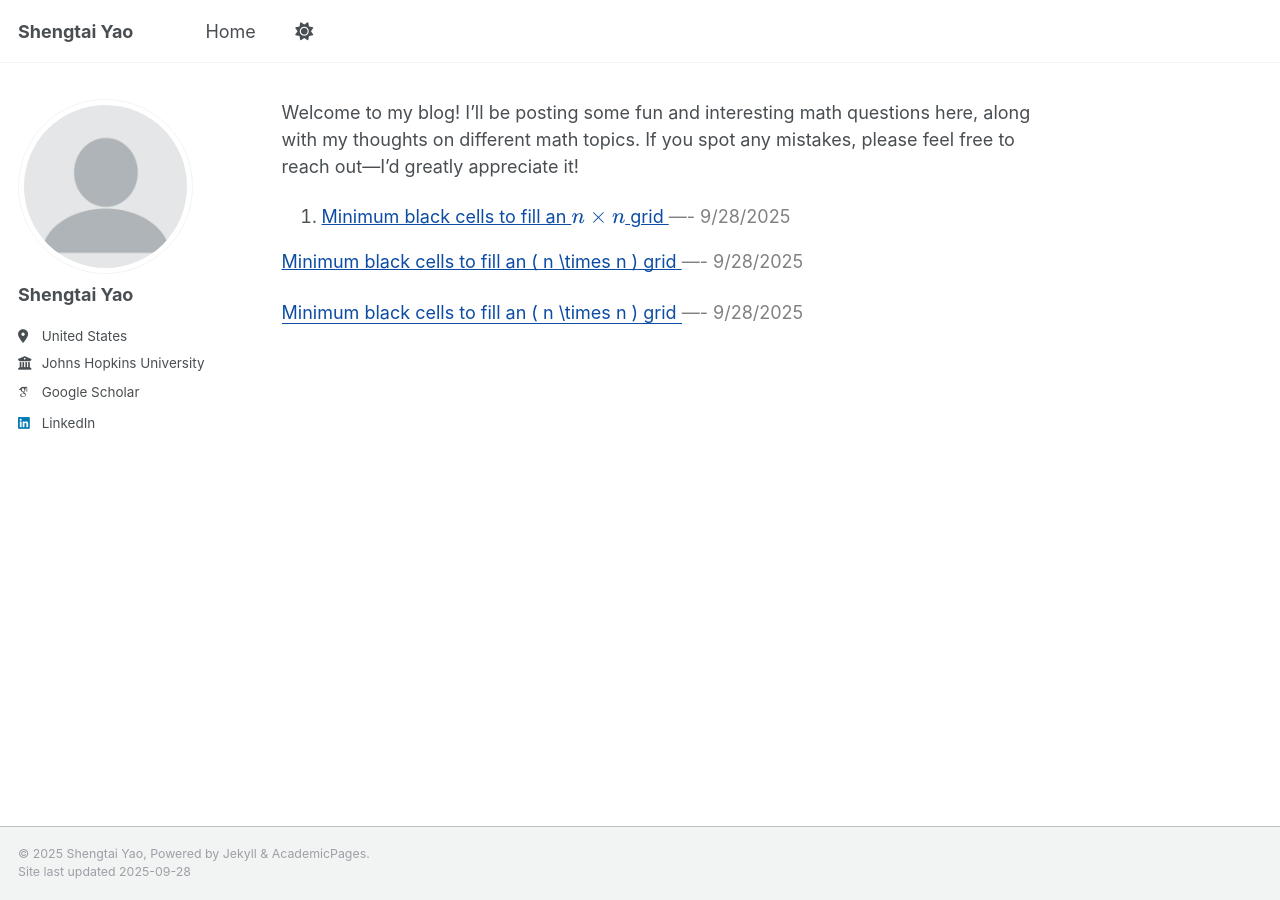
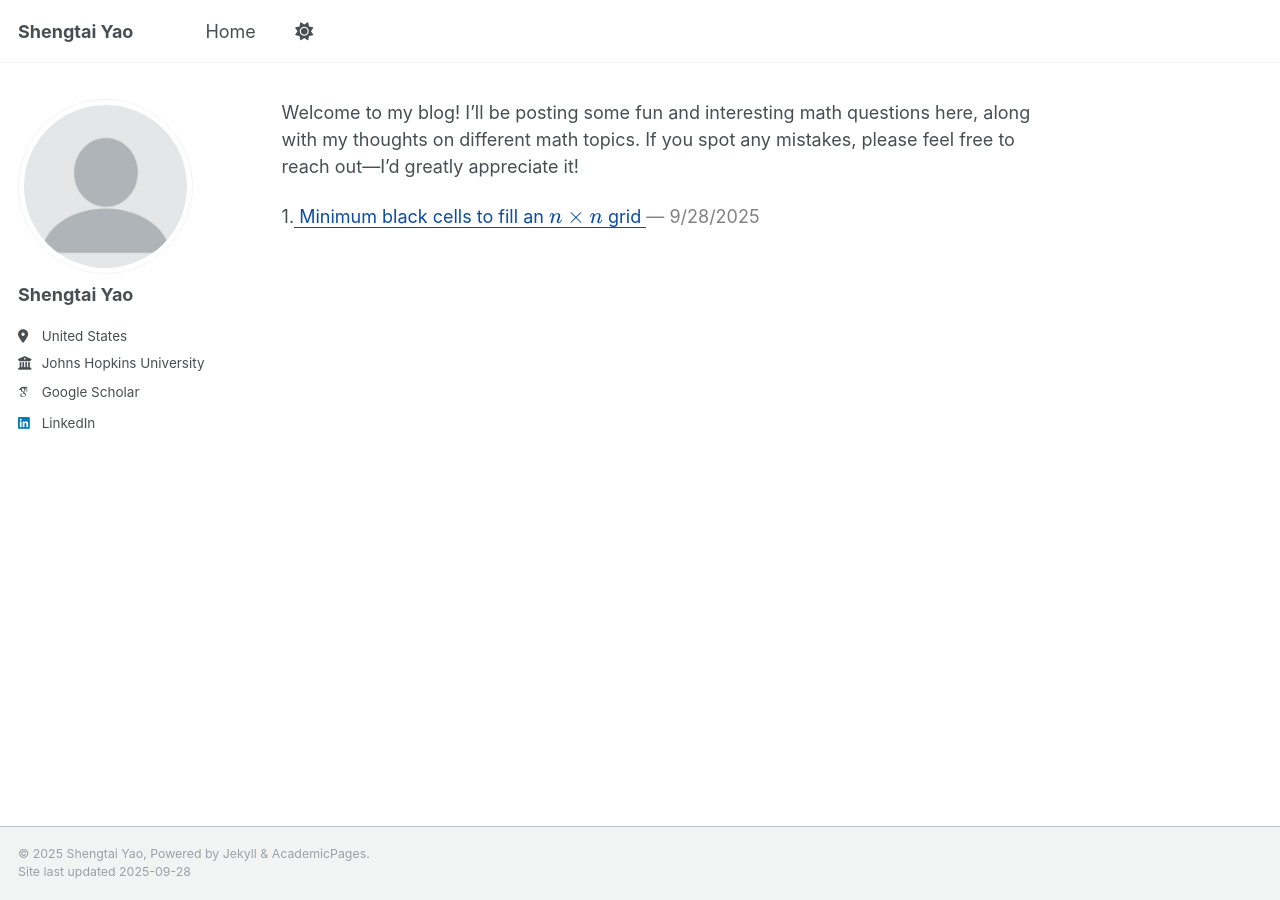
Before and after one commit to Yaoshengtai/Yaoshengtai.github.io, a Jekyll site: the page built from _pages/blog.md, in a window 1280 px wide. Built offline with Jekyll 4.4.1, drawn with Linux system fonts in a browser that asks for light colours; some web fonts are replaced.

Commit message:
Update blog.md

```diff
--- a/_pages/blog.md
+++ b/_pages/blog.md
@@ -5,28 +5,9 @@ author_profile: true
 
 ---
 
-<script>
-  window.MathJax = {
-    tex: {
-      inlineMath: [['$', '$'], ['\\(', '\\)']],
-      displayMath: [['$$','$$'], ['\\[','\\]']]
-    }
-  };
-</script>
-
-<script src="https://cdn.jsdelivr.net/npm/mathjax@3/es5/tex-mml-chtml.js" async></script>
 Welcome to my blog! I’ll be posting some fun and interesting math questions here, along with my thoughts on different math topics. If you spot any mistakes, please feel free to reach out—I’d greatly appreciate it!
 
-1. <a href="/blog/minimum_black_cells/">
+1.<a href="/blog/minimum_black_cells/" style="text-decoration: none; border-bottom: 1px solid;">
   Minimum black cells to fill an \\( n \times n \\) grid
-</a>   <span style="color: gray;"> ---- 9/28/2025</span>
-
-<a href="/blog/minimum_black_cells/" style="text-decoration-skip-ink: none;">
-  Minimum black cells to fill an \( n \times n \) grid
 </a>
-<span style="color: gray;"> ---- 9/28/2025</span>
-
-<a href="/blog/minimum_black_cells/" style="text-decoration: none; border-bottom: 1px solid;">
-  Minimum black cells to fill an \( n \times n \) grid
-</a>
-<span style="color: gray;"> ---- 9/28/2025</span>
+<span style="color: gray;"> --- 9/28/2025</span>
```
